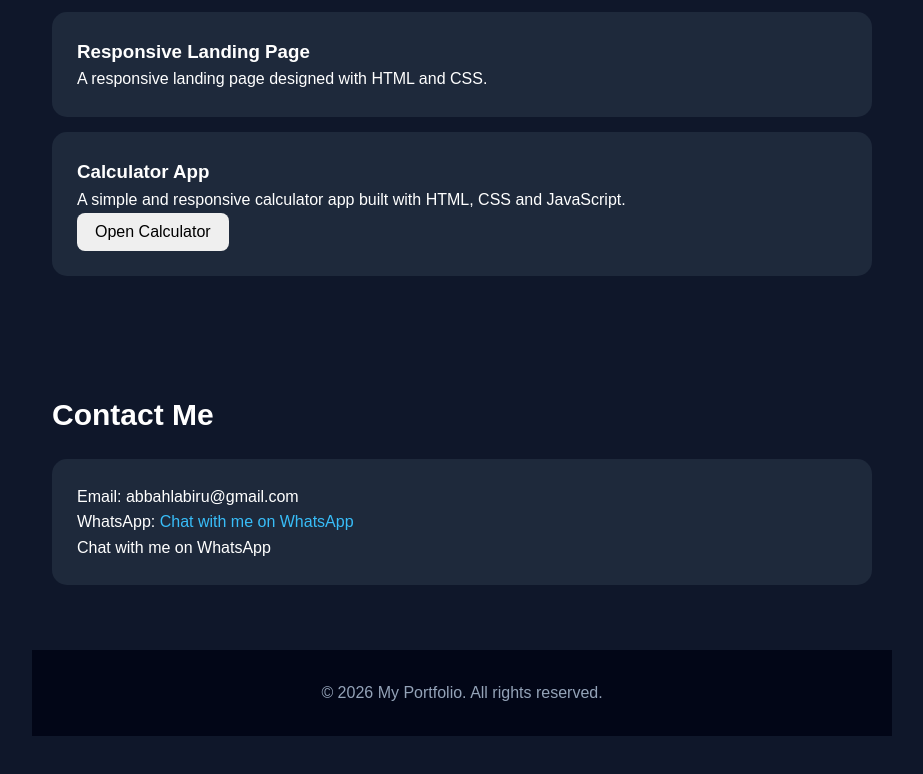
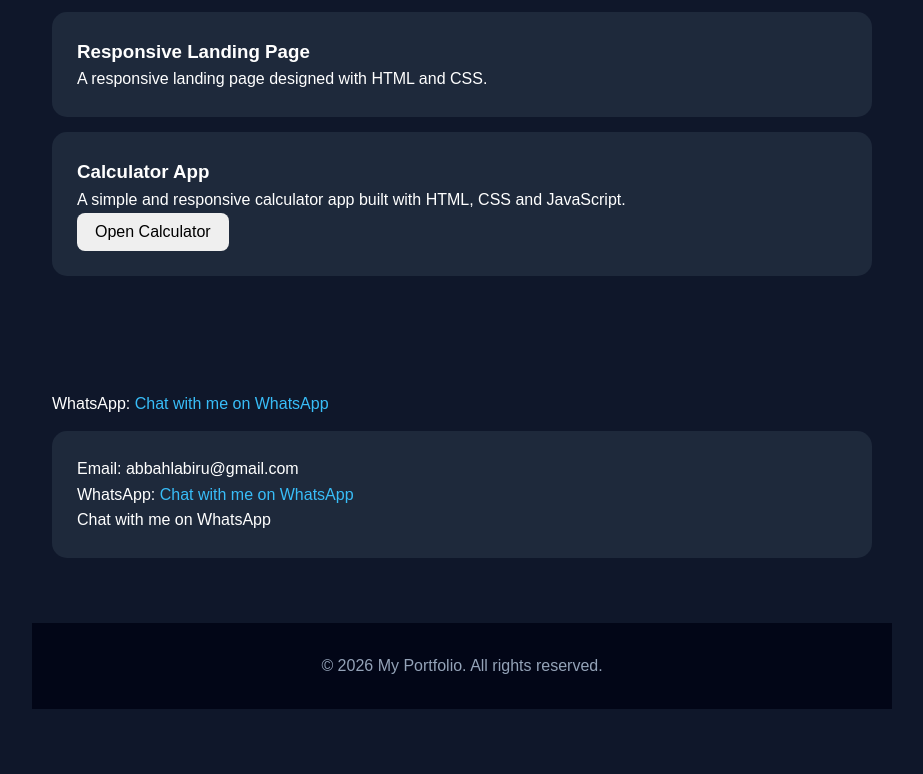
Before and after one commit to Abbahyoh/my-portfolio, a plain HTML site: page index.html in a window 1280 px wide. Shown: the part 904-1678 px from the top of the page, without its empty margins (178-1101 px from the left). Drawn offline with Linux system fonts and the light colour scheme.

Commit message:
Update index.html

```diff
--- a/index.html
+++ b/index.html
@@ -132,7 +132,7 @@
   </section>
 
   <section>
-    <h2>Contact Me</h2>
+    <p>WhatsApp: <a href="https://wa.me/2349032237449">Chat with me on WhatsApp</a></p>
    <div class="card">
 <p>Email: abbahlabiru@gmail.com</p>
 <p>WhatsApp: <a href="https://wa.me/2349032237449">Chat with me on WhatsApp</a></p>
```
